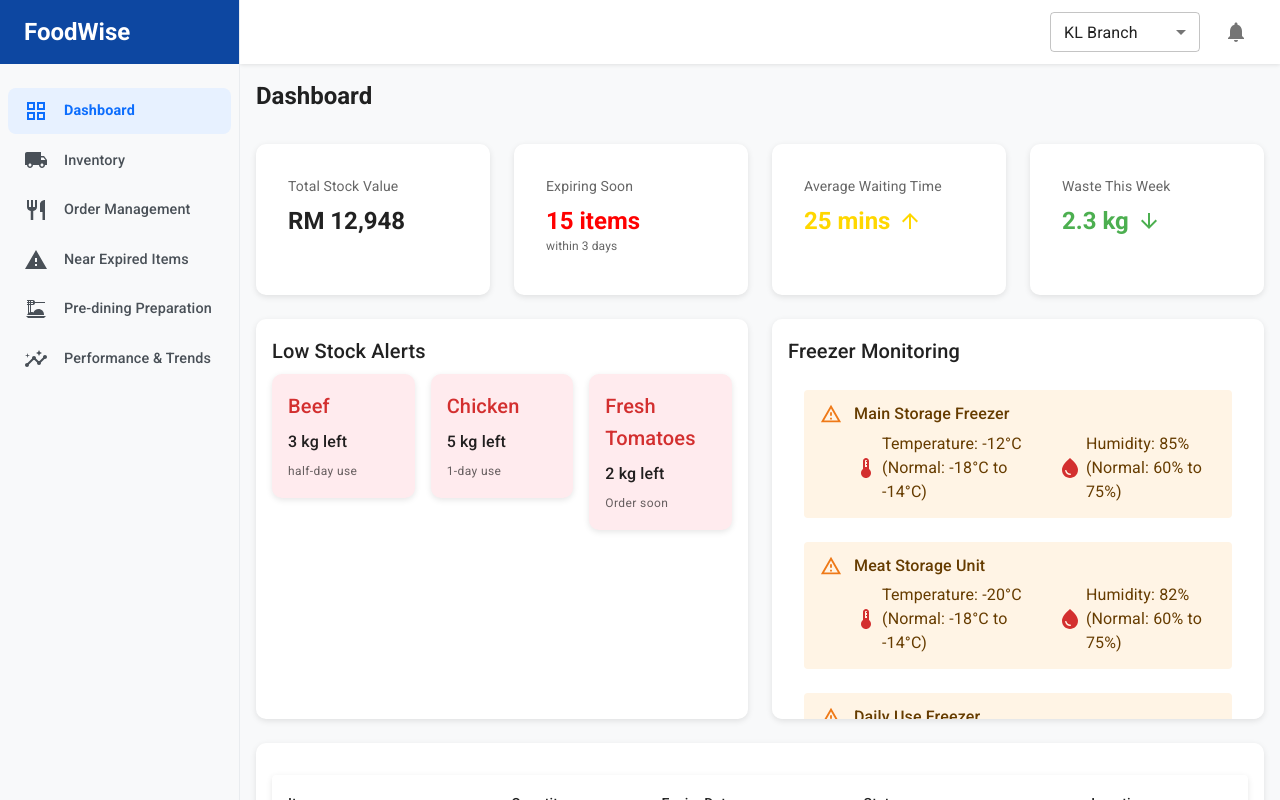
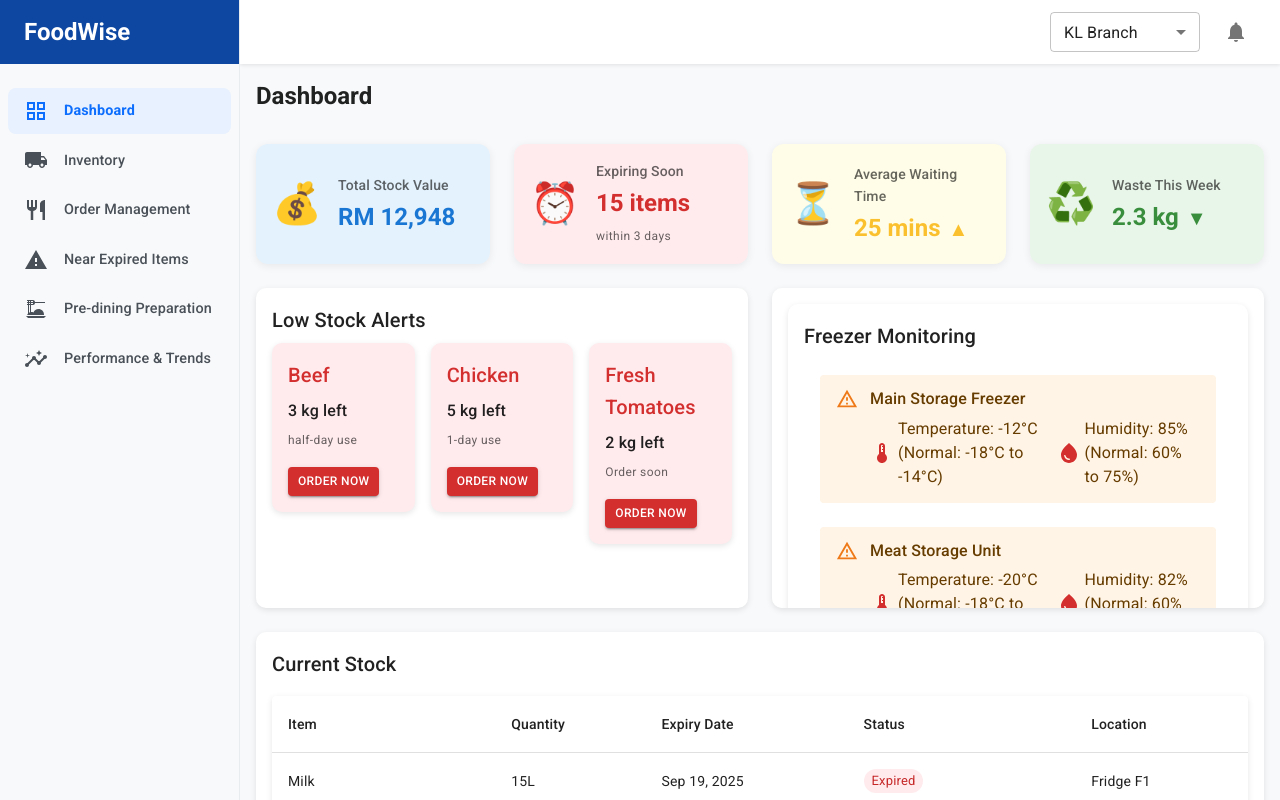
Before and after one commit to Jingwennnn30/SmartKitchen, a React (Create React App) app in the folder foodwise-dashboard/: page / in a window 1280 px wide. Built offline with nearby package versions, Linux system fonts and the light colour scheme.

Commit message:
update frontend code

```diff
--- a/foodwise-dashboard/package.json
+++ b/foodwise-dashboard/package.json
@@ -23,7 +23,7 @@
     "react": "^18.2.0",
     "react-dom": "^18.2.0",
     "react-router-dom": "^6.30.1",
-    "react-scripts": "^5.0.1",
+
     "recharts": "^2.9.0",
     "typescript": "^4.9.5",
     "web-vitals": "^2.1.4"
@@ -47,6 +47,7 @@
     ]
   },
   "devDependencies": {
-    "@types/recharts": "^2.0.1"
+    "@types/recharts": "^2.0.1",
+    "react-scripts": "^5.0.1"
   }
 }
--- a/foodwise-dashboard/src/components/Dashboard/Dashboard.tsx
+++ b/foodwise-dashboard/src/components/Dashboard/Dashboard.tsx
@@ -34,40 +34,99 @@ const Dashboard = () => {
             </Box>
             <Grid container spacing={3}>
                 {/* KPI Cards */}
-                <Grid item xs={12} sm={6} md={3}>
-                    <KPICard
-                        title="Total Stock Value"
-                        value="RM 12,948"
-                    />
-                </Grid>
-                <Grid item xs={12} sm={6} md={3}>
-                    <KPICard
-                        title="Expiring Soon"
-                        value="15 items"
-                        subtitle="within 3 days"
-                        valueColor="#FF0000"
-                    />
-                </Grid>
-                <Grid item xs={12} sm={6} md={3}>
-                    <KPICard
-                        title="Average Waiting Time"
-                        value="25 mins"
-                        valueColor="#FFD700"
-                        trend="up"
-                    />
-                </Grid>
-                <Grid item xs={12} sm={6} md={3}>
-                    <KPICard
-                        title="Waste This Week"
-                        value="2.3 kg"
-                        valueColor="#4CAF50"
-                        trend="down"
-                    />
-                </Grid>
+                {[
+                    {
+                        title: "Total Stock Value",
+                        value: "RM 12,948",
+                        icon: "💰",
+                        valueColor: "#1976d2",
+                        bg: "#e3f2fd"
+                    },
+                    {
+                        title: "Expiring Soon",
+                        value: "15 items",
+                        subtitle: "within 3 days",
+                        icon: "⏰",
+                        valueColor: "#d32f2f",
+                        bg: "#ffebee"
+                    },
+                    {
+                        title: "Average Waiting Time",
+                        value: "25 mins",
+                        icon: "⏳",
+                        valueColor: "#fbc02d",
+                        bg: "#fffde7",
+                        trend: "up"
+                    },
+                    {
+                        title: "Waste This Week",
+                        value: "2.3 kg",
+                        icon: "♻️",
+                        valueColor: "#388e3c",
+                        bg: "#e8f5e9",
+                        trend: "down"
+                    }
+                ].map((kpi, idx) => (
+                    <Grid item xs={12} sm={6} md={3} key={kpi.title}>
+                        <Paper
+                            elevation={3}
+                            sx={{
+                                p: 2,
+                                borderRadius: 3,
+                                background: kpi.bg,
+                                display: 'flex',
+                                flexDirection: 'row',
+                                alignItems: 'center',
+                                minHeight: 120,
+                                boxShadow: '0 2px 8px rgba(0,0,0,0.07)'
+                            }}
+                        >
+                            <Box
+                                sx={{
+                                    fontSize: 40,
+                                    color: kpi.valueColor,
+                                    mr: 2,
+                                    display: 'flex',
+                                    alignItems: 'center',
+                                    justifyContent: 'center',
+                                    minWidth: 48
+                                }}
+                            >
+                                {kpi.icon}
+                            </Box>
+                            <Box sx={{ flex: 1 }}>
+                                <Typography variant="subtitle2" color="text.secondary" sx={{ mb: 0.5 }}>
+                                    {kpi.title}
+                                </Typography>
+                                <Typography
+                                    variant="h5"
+                                    sx={{
+                                        fontWeight: 700,
+                                        color: kpi.valueColor,
+                                        mb: kpi.subtitle ? 0.5 : 0
+                                    }}
+                                >
+                                    {kpi.value}
+                                    {kpi.trend === "up" && (
+                                        <Box component="span" sx={{ color: "#fbc02d", ml: 1, fontSize: 20 }}>▲</Box>
+                                    )}
+                                    {kpi.trend === "down" && (
+                                        <Box component="span" sx={{ color: "#388e3c", ml: 1, fontSize: 20 }}>▼</Box>
+                                    )}
+                                </Typography>
+                                {kpi.subtitle && (
+                                    <Typography variant="caption" color="text.secondary">
+                                        {kpi.subtitle}
+                                    </Typography>
+                                )}
+                            </Box>
+                        </Paper>
+                    </Grid>
+                ))}
 
                 {/* Low Stock Alerts and Freezer Monitoring */}
                 <Grid item xs={12} md={6}>
-                    <StyledPaper sx={{ height: '400px', overflow: 'auto' }}>
+                    <StyledPaper sx={{ height: '320px', overflow: 'auto' }}>
                         <Typography variant="h6" gutterBottom>
                             Low Stock Alerts
                         </Typography>
@@ -76,7 +135,9 @@ const Dashboard = () => {
                 </Grid>
 
                 <Grid item xs={12} md={6}>
-                    <FreezerMonitoring />
+                    <StyledPaper sx={{ height: '320px', overflow: 'auto' }}>
+                        <FreezerMonitoring />
+                    </StyledPaper>
                 </Grid>
 
                 {/* Inventory Table */}
--- a/foodwise-dashboard/src/components/Dashboard/FreezerMonitoring.tsx
+++ b/foodwise-dashboard/src/components/Dashboard/FreezerMonitoring.tsx
@@ -30,14 +30,6 @@ const freezerAlerts: FreezerAlert[] = [
         normalTempRange: { min: -18, max: -14 },
         normalHumidityRange: { min: 60, max: 75 }
     },
-    {
-        id: 3,
-        name: 'Daily Use Freezer',
-        temperature: -13,
-        humidity: 78,
-        normalTempRange: { min: -18, max: -14 },
-        normalHumidityRange: { min: 60, max: 75 }
-    }
 ];
 
 const isTemperatureAlert = (freezer: FreezerAlert): boolean => {
--- a/foodwise-dashboard/src/components/Dashboard/InventoryTable.tsx
+++ b/foodwise-dashboard/src/components/Dashboard/InventoryTable.tsx
@@ -8,7 +8,8 @@ import {
     TableRow,
     Paper,
     Chip,
-    ChipProps
+    ChipProps,
+    Typography
 } from '@mui/material';
 import { styled } from '@mui/material/styles';
 
@@ -60,6 +61,9 @@ const data: InventoryItem[] = [
 const InventoryTable: React.FC = () => {
     return (
         <Paper elevation={0}>
+            <Typography variant="h6" sx={{ mb: 2 }}>
+                Current Stock
+            </Typography>
             <StyledTableContainer>
                 <Table>
                     <TableHead>
--- a/foodwise-dashboard/src/components/Dashboard/LowStock.tsx
+++ b/foodwise-dashboard/src/components/Dashboard/LowStock.tsx
@@ -1,5 +1,5 @@
 import React from 'react';
-import { Card, Typography, Box, Grid } from '@mui/material';
+import { Card, Typography, Box, Grid, Button } from '@mui/material';
 
 interface StockItem {
     name: string;
@@ -14,6 +14,11 @@ const data: StockItem[] = [
 ];
 
 const LowStock: React.FC = () => {
+    const handleOrder = (itemName: string) => {
+        // TODO: Implement order functionality
+        console.log(`Ordering more ${itemName}`);
+    };
+
     return (
         <Grid container spacing={2}>
             {data.map((item, index) => (
@@ -34,6 +39,19 @@ const LowStock: React.FC = () => {
                             <Typography variant="caption" color="text.secondary">
                                 {item.note}
                             </Typography>
+                            <Button
+                                variant="contained"
+                                color="error"
+                                size="small"
+                                onClick={() => handleOrder(item.name)}
+                                sx={{
+                                    mt: 1,
+                                    fontSize: '0.75rem',
+                                    width: 'fit-content'
+                                }}
+                            >
+                                Order Now
+                            </Button>
                         </Box>
                     </Card>
                 </Grid>
--- a/foodwise-dashboard/src/components/Inventory/InventoryTable.tsx
+++ b/foodwise-dashboard/src/components/Inventory/InventoryTable.tsx
@@ -50,7 +50,7 @@ const mockData: InventoryItem[] = [
         minRequired: 30,
         expiryDate: '2024-02-05',
         stockLevel: 45
-    }
+    },
 ];
 
 const getStockLevelColor = (level: number) => {
```
